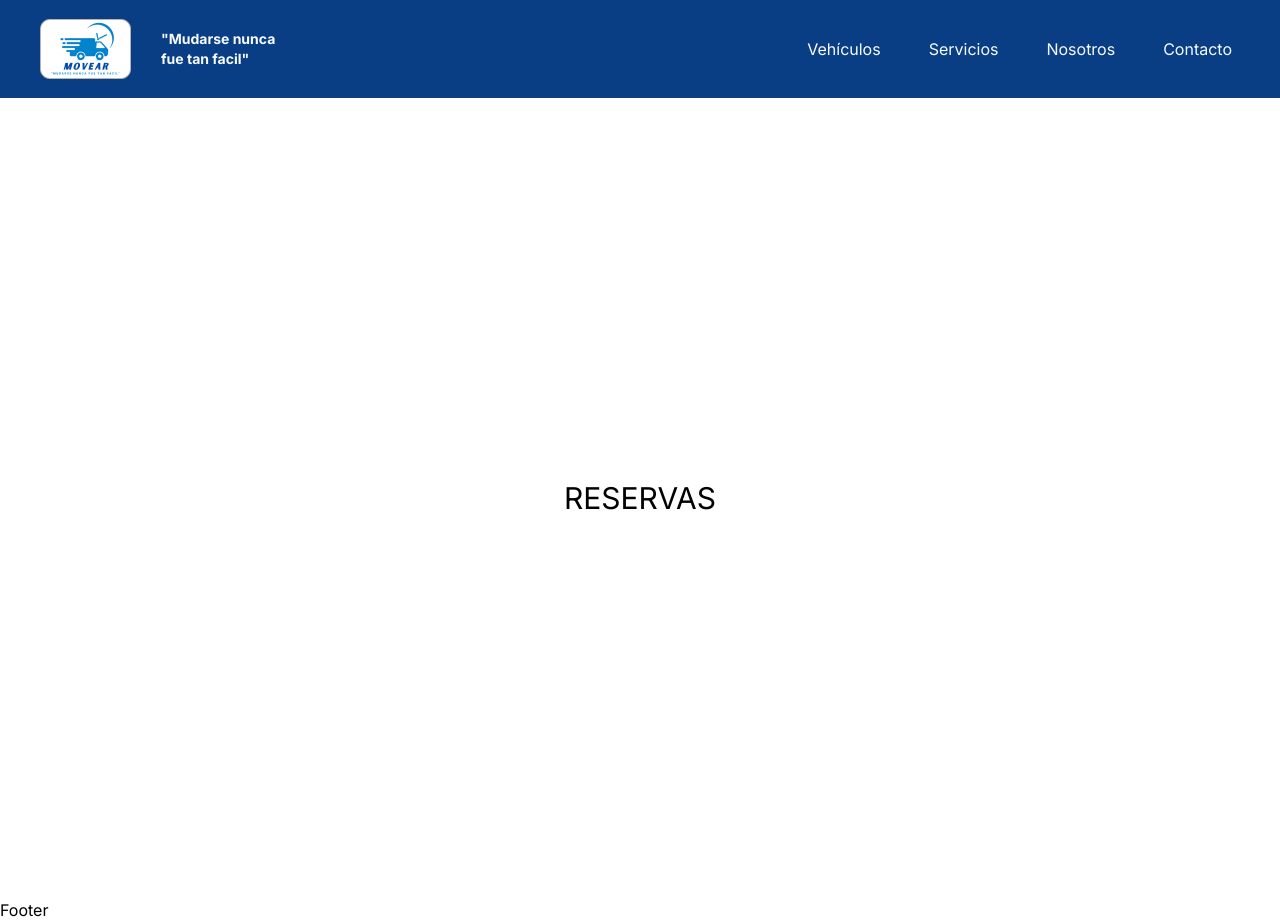
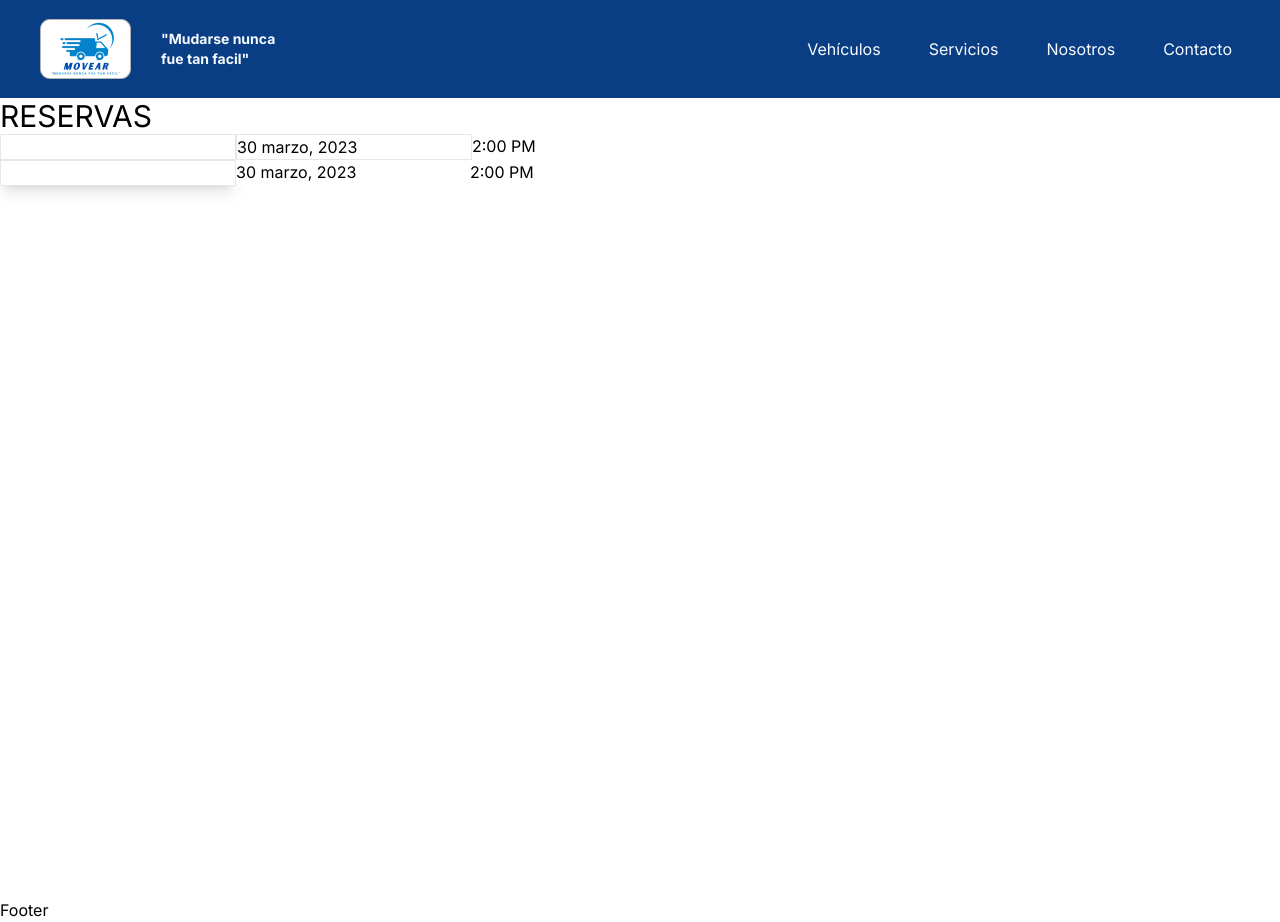
Before and after one commit to Nelsondmondragon/s7-12-m-javareact, a Next.js app in the folder frontend/: page /booking in a window 1280 px wide. Built offline with nearby package versions, Linux system fonts and the light colour scheme.

Commit message:
add date picker form reservate

```diff
--- a/frontend/package.json
+++ b/frontend/package.json
@@ -18,6 +18,7 @@
     "eslint-config-next": "13.2.4",
     "next": "13.2.4",
     "react": "18.2.0",
+    "react-datepicker": "^4.11.0",
     "react-dom": "18.2.0",
     "react-hook-form": "^7.43.7",
     "react-icons": "^4.8.0",
--- a/frontend/src/app/booking/page.tsx
+++ b/frontend/src/app/booking/page.tsx
@@ -1,7 +1,69 @@
+"use client";
+import React, { useState } from "react";
+import DatePicker from "react-datepicker";
+import { registerLocale, setDefaultLocale } from "react-datepicker";
+import es from "date-fns/locale/es";
+
+import "react-datepicker/dist/react-datepicker.css";
+
 export default function Booking() {
+  const [startDate, setStartDate] = useState(new Date());
+  const [endDate, setEndDate] = useState(new Date());
+  const [startTime, setstartTime] = useState(new Date());
+  const [endTime, setEndTime] = useState(new Date());
+  registerLocale("es", es);
+
   return (
-    <section className="min-h-screen flex justify-center items-center">
+    <section className="min-h-screen flex flex-col">
       <h2 className="text-3xl"> RESERVAS </h2>
+      <div className="flex">
+        <input className="border shadow-lg" type="text" />
+        <DatePicker
+          className="border"
+          selected={startDate}
+          onChange={(date) => setStartDate(date)}
+          selectsStart
+          startDate={startDate}
+          endDate={endDate}
+          locale="es"
+          dateFormat="d MMMM, yyyy"
+        />
+        <DatePicker
+          selected={startTime}
+          onChange={(date) => setstartTime(date)}
+          showTimeSelect
+          showTimeSelectOnly
+          timeIntervals={15}
+          timeCaption="Hora"
+          dateFormat="h:mm aa"
+        />
+      </div>
+      <div className="flex">
+          <input className="border shadow-lg" type="text" />
+          <DatePicker
+            selected={endDate}
+            onChange={(date) => setEndDate(date)}
+            selectsEnd
+            startDate={startDate}
+            endDate={endDate}
+            minDate={startDate}
+            locale="es"
+            dateFormat="d MMMM, yyyy"
+          />
+          <DatePicker
+            selected={endTime}
+            onChange={(date) => setEndTime(date)}
+            showTimeSelect
+            showTimeSelectOnly
+            timeIntervals={15}
+            timeCaption="Hora"
+            dateFormat="h:mm aa"
+            locale="es"
+          />
+        </div>
+      <div>
+
+      </div>
     </section>
   );
 }
```
Also changed, not shown: 1 other file (tests, documents, lock files or other folders).
